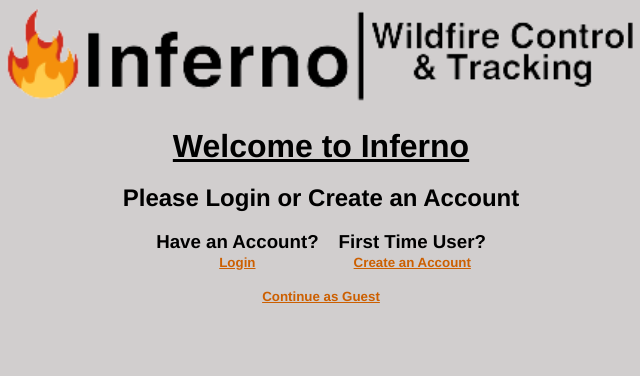
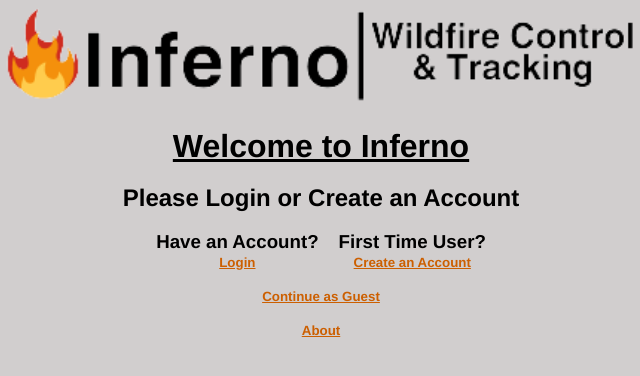
Before and after one commit to WVU-CS330-2024-08-Group04/Inferno, a plain HTML site: page welcome.html in a window 1280 px wide. Shown: the full height of the page, 319-959 px from the left. Drawn offline with Linux system fonts and the light colour scheme.

Commit message:
added about link and style

```diff
--- a/WelcomeStyles.css
+++ b/WelcomeStyles.css
@@ -46,6 +46,11 @@ width: 50%;
     color: #cc5f00;
     font-size: smaller;
 }
+.about-link {
+    font-weight: bold;
+    color: #cc5f00;
+    font-size: smaller;
+}
 button{
     position: fixed;
     top: 20px;
--- a/welcome.html
+++ b/welcome.html
@@ -49,6 +49,7 @@
         </div>
 
         <p><a href="" class="guest-link">Continue as Guest</a></p>
+        <p><a href="about.html" class="about-link">About</a></p>
 
         <div>
             <button id= "clickMe" onclick="darkMode()">Dark mode</button>
```
